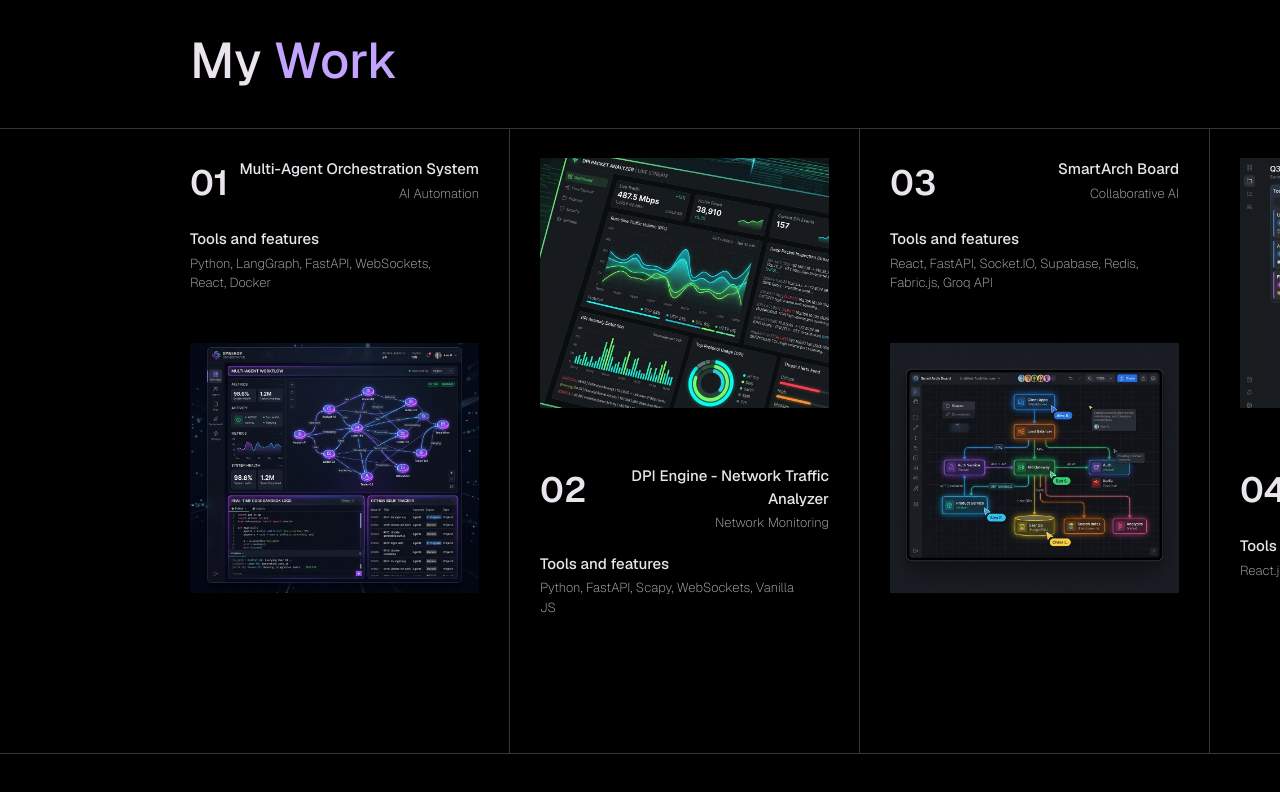
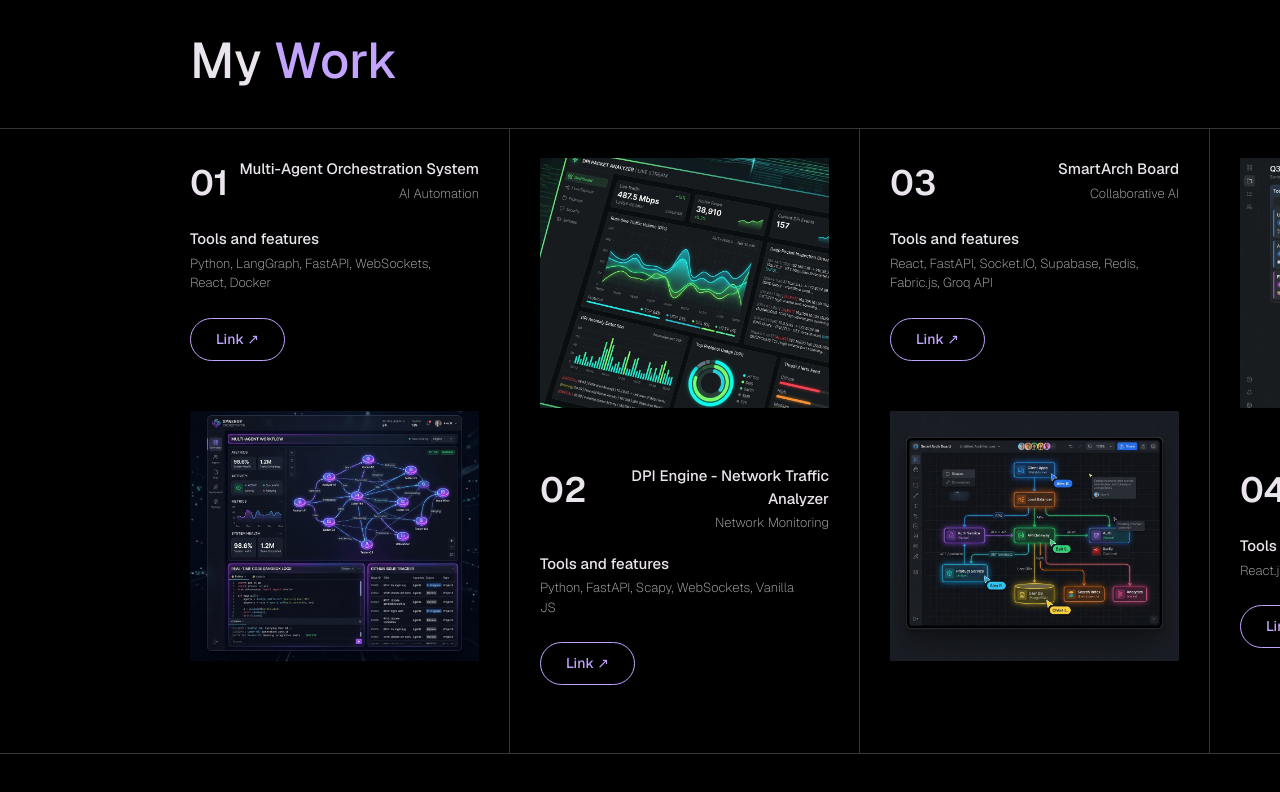
Before and after one commit to guptadhruv780/Personal-portfolio, a React (Vite) app: page / in a window 1280 px wide. Shown: the part 2447-3239 px from the top of the page. Built offline with nearby package versions, Linux system fonts and the light colour scheme; no server answers.

Commit message:
Add explicit Link button in My Work section

```diff
--- a/src/components/Work.tsx
+++ b/src/components/Work.tsx
@@ -78,6 +78,11 @@ const Work = () => {
                 </div>
                 <h4>Tools and features</h4>
                 <p>{project.technologies}</p>
+                {(project as any).link && (
+                  <a href={(project as any).link} target="_blank" rel="noopener noreferrer" className="work-live-link-btn" data-cursor="disable">
+                    Link ↗
+                  </a>
+                )}
               </div>
               <WorkImage image={project.image} alt={project.title} link={(project as any).link} />
             </div>
--- a/src/components/styles/Work.css
+++ b/src/components/styles/Work.css
@@ -97,6 +97,30 @@
 
 .work-info>p {
   width: 90%;
+}
+
+.work-live-link-btn {
+  display: inline-flex;
+  align-items: center;
+  justify-content: center;
+  margin-top: 25px;
+  padding: 10px 25px;
+  background-color: transparent;
+  border: 1px solid var(--accentColor);
+  color: var(--accentColor);
+  font-size: 14px;
+  font-weight: 500;
+  border-radius: 30px;
+  text-decoration: none;
+  transition: all 0.3s ease;
+  width: fit-content;
+}
+
+.work-live-link-btn:hover {
+  background-color: var(--accentColor);
+  color: #000;
+  transform: translateY(-2px);
+  box-shadow: 0 5px 15px rgba(194, 164, 255, 0.4);
 }
 
 .work-image {
```
